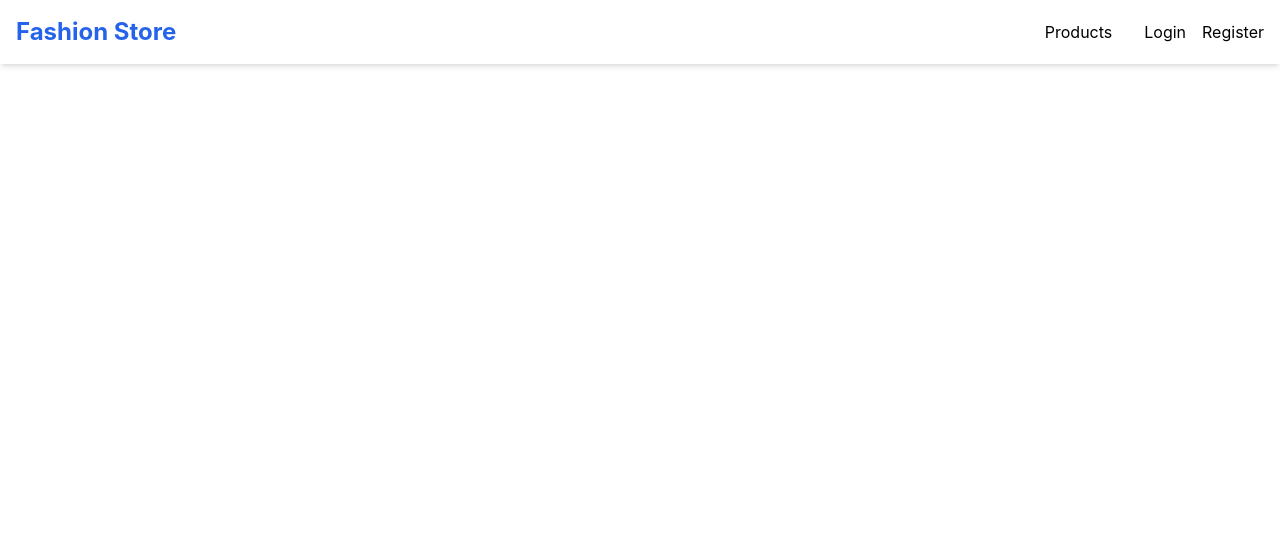
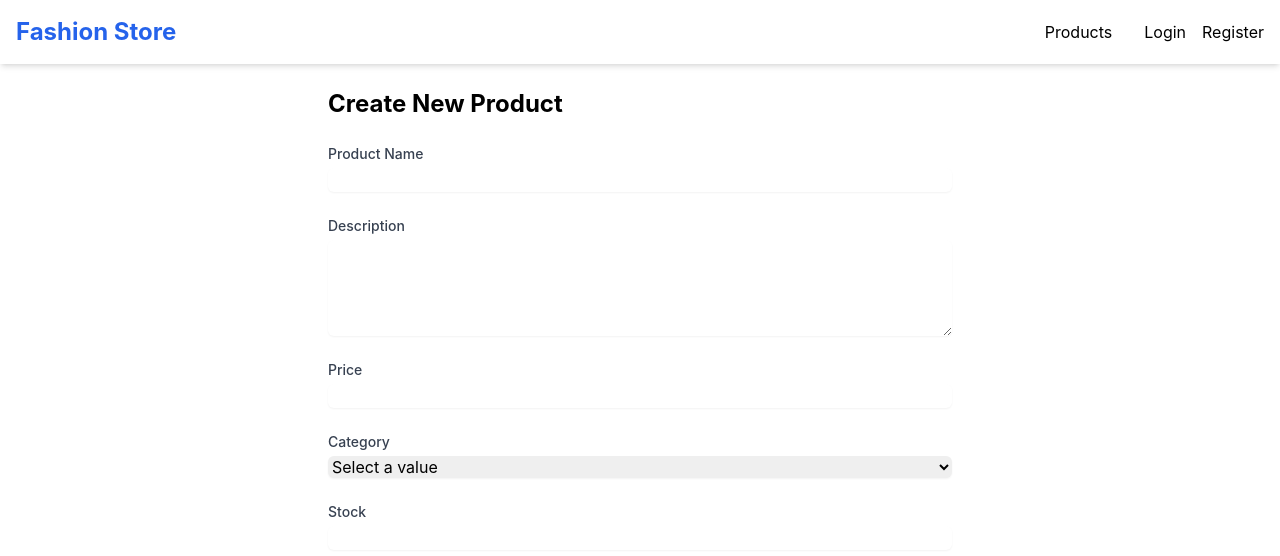
Before and after one commit to HalitG/CLOTHING-STORE, a React (Create React App) app in the folder client/: page /admin/products/new in a window 1280 px wide. Shown: the top 556 px of the page. Built offline with nearby package versions, Linux system fonts and the light colour scheme.

Commit message:
Added the initial structure and styling for the product creation/editing form. Includes fields for name, description, price, category, and stock.

```diff
--- a/client/src/App.js
+++ b/client/src/App.js
@@ -10,6 +10,7 @@ import Register from "./pages/Register";
 import { AuthProvider } from "./context/AuthContext";
 import AdminDashboard from "./pages/AdminDashboard";
 import AdminProducts from "./pages/AdminProducts";
+import AdminProductCreate from "./pages/AdminProductCreate";
 
 function App() {
   return (
@@ -26,6 +27,7 @@ function App() {
           {/* Admin Routes */}
           <Route path="/admin" element={<AdminDashboard />} />
           <Route path="/admin/products" element={<AdminProducts />} />
+          <Route path="/admin/products/new" element={<AdminProductCreate />} />
         </Routes>
       </BrowserRouter>
     </AuthProvider>
--- /dev/null
+++ b/client/src/components/ProductForm.js
@@ -0,0 +1,75 @@
+import React from "react";
+
+function ProductForm() {
+  return (
+    <div className="max-w-2xl mx-auto p-6">
+      <h1 className="text-2xl font-bold mb-6">Create New Product</h1>
+
+      <form className="space-y-6">
+        <div>
+          <label className="block text-sm font-medium text-gray-700">
+            Product Name
+          </label>
+          <input
+            type="text"
+            name="name"
+            required
+            className="mt-1 block w-full rounded-md border-gray-300 shadow-sm focus:border-blue-500 focus:ring-blue-500"
+          />
+        </div>
+
+        <div>
+          <label className="block text-sm font-medium text-gray-700">
+            Description
+          </label>
+          <textarea
+            type="text"
+            name="description"
+            rows="4"
+            className="mt-1 block w-full rounded-md border-gray-300 shadow-sm focus:border-blue-500 focus:ring-blue-500"
+          />
+        </div>
+
+        <div>
+          <label className="block text-sm font-medium text-gray-700">
+            Price
+          </label>
+          <input
+            type="number"
+            name="price"
+            required
+            step="0.01"
+            className="mt-1 block w-full rounded-md border-gray-300 shadow-sm focus:border-blue-500 focus:ring-blue-500"
+          />
+        </div>
+
+        <div>
+          <label className="block text-sm font-medium text-gray-700">
+            Category
+          </label>
+          <select
+            name="category_id"
+            required
+            className="mt-1 block w-full rounded-md border-gray-300 shadow-sm focus:border-blue-500 focus:ring-blue-500"
+          >
+            <option value="">Select a value</option>
+          </select>
+        </div>
+
+        <div>
+          <label className="block text-sm font-medium text-gray-700">
+            Stock
+          </label>
+          <input
+            type="number"
+            name="stock"
+            required
+            className="mt-1 block w-full rounded-md border-gray-300 shadow-sm focus:border-blue-500 focus:ring-blue-500"
+          />
+        </div>
+      </form>
+    </div>
+  );
+}
+
+export default ProductForm;
--- a/client/src/pages/AdminProductCreate.js
+++ b/client/src/pages/AdminProductCreate.js
@@ -0,0 +1,8 @@
+import React from "react";
+import ProductForm from "../components/ProductForm";
+
+const AdminProductCreate = () => {
+  return <ProductForm />;
+};
+
+export default AdminProductCreate;
```
